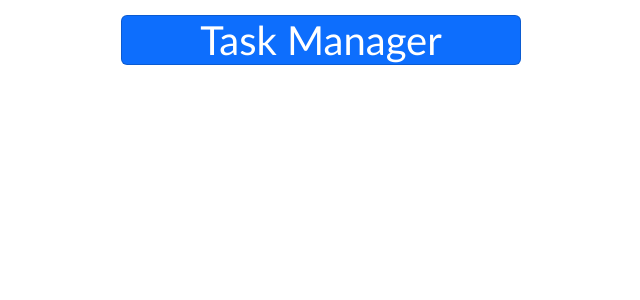
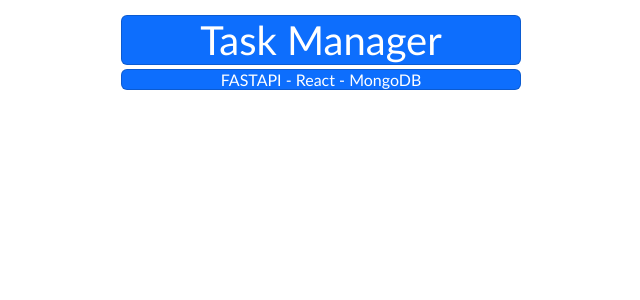
Before and after one commit to KennedyMungai/FarmIntro, a React (Create React App) app in the folder frontend/: page / in a window 1280 px wide. Shown: the top 300 px of the page, without its empty margins (319-959 px from the left). Built offline with nearby package versions, Linux system fonts and the light colour scheme.

Commit message:
Added a simple h6

```diff
--- a/frontend/src/App.js
+++ b/frontend/src/App.js
@@ -11,6 +11,7 @@
     <div className="App list-group-item justify-content-center align-items-center mx-auto"
       style={{ "width": "400px", "background-color": "white", "margin-top": "15px" }}>
       <h1 className="card text-white bg-primary mb-1" styleName="max-width: 20rem;">Task Manager</h1>
+      <h6 className="card text-white bg-primary mb-3">FASTAPI - React - MongoDB</h6>
     </div>
   );
 }
```
